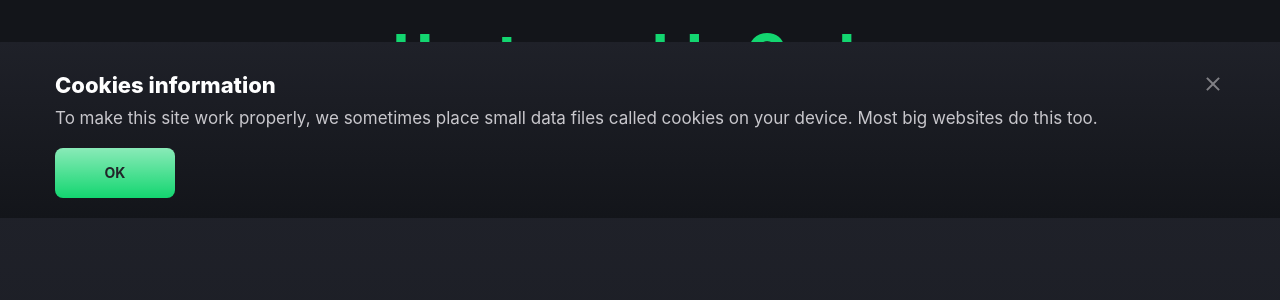
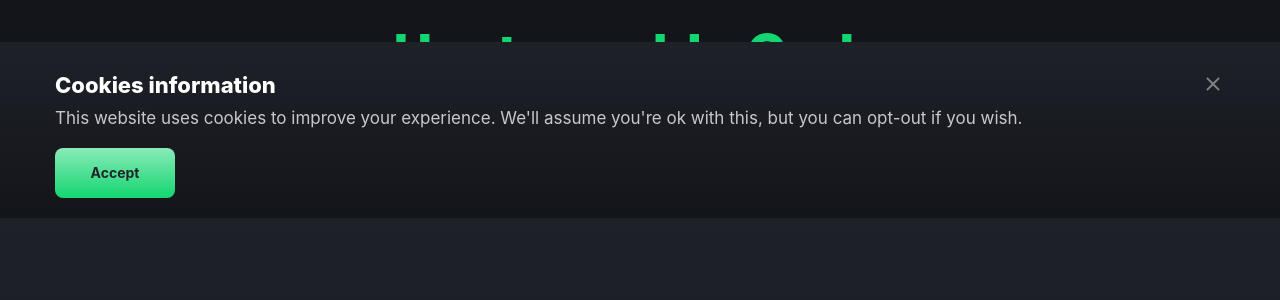
Before and after one commit to horizontalsystems/horizontalsystems.github.io, a Jekyll site: the page built from index.md, in a window 1280 px wide. Shown: the part 682-982 px from the top of the page. Built offline with Jekyll 4.4.1, drawn with Linux system fonts in a browser that asks for light colours.

Commit message:
update cookie text

```diff
--- a/_includes/gdpr-popup.html
+++ b/_includes/gdpr-popup.html
@@ -8,11 +8,10 @@
       </svg>
     </div>
     <div class="gdpr-description body-text">
-      To make this site work properly, we sometimes place small data files called cookies on your device. Most big
-      websites do this too.
+      This website uses cookies to improve your experience. We'll assume you're ok with this, but you can opt-out if you wish.
     </div>
     <div class="gdpr-actions">
-      <button id="accept-cookie" class="btn" style="width: 120px">OK</button>
+      <button id="accept-cookie" class="btn" style="width: 120px">Accept</button>
     </div>
   </div>
 </div>
```
